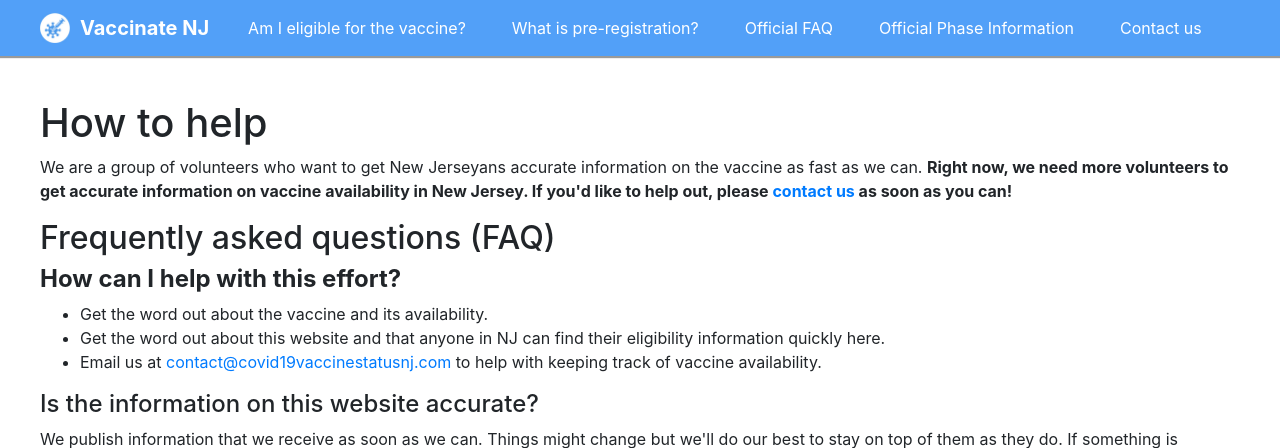
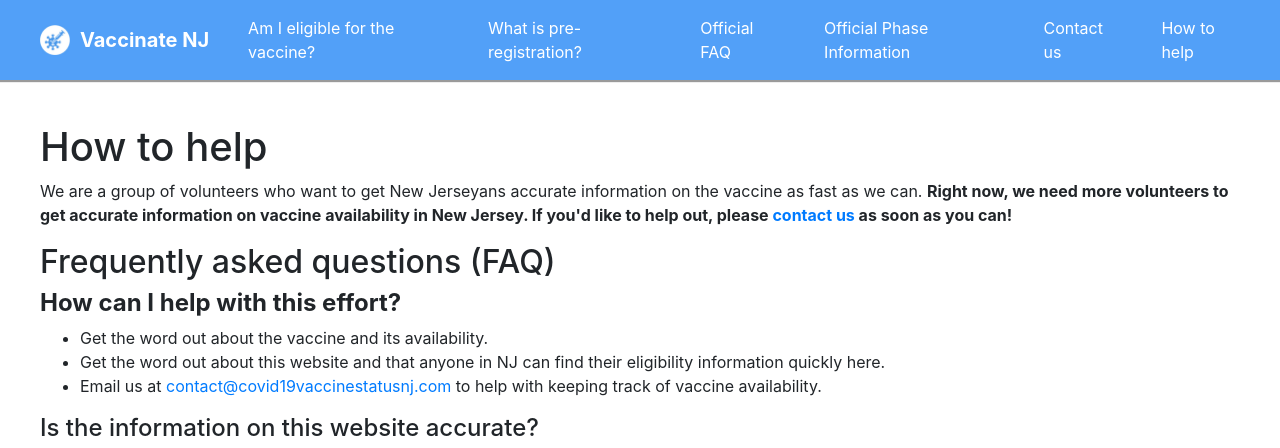
Before and after one commit to tpeng85/COVID-19-Vaccine-Eligibility-Explainer-NJ, a Flask app: page /how-to-help in a window 1280 px wide. Shown: the top 448 px of the page. Run offline with Flask 2, Linux system fonts and the light colour scheme; some libraries are stand-ins or nearby versions.

Commit message:
Add help to navbar

```diff
--- a/app/templates/base.html
+++ b/app/templates/base.html
@@ -93,6 +93,9 @@ p {
         <li class="nav-item">
           <a class="nav-link" href="/contact">Contact us</a>
         </li>
+        <li class="nav-item">
+          <a class="nav-link" href="/how-to-help">How to help</a>
+        </li>
       </ul>
     </div>
   </nav>
```
